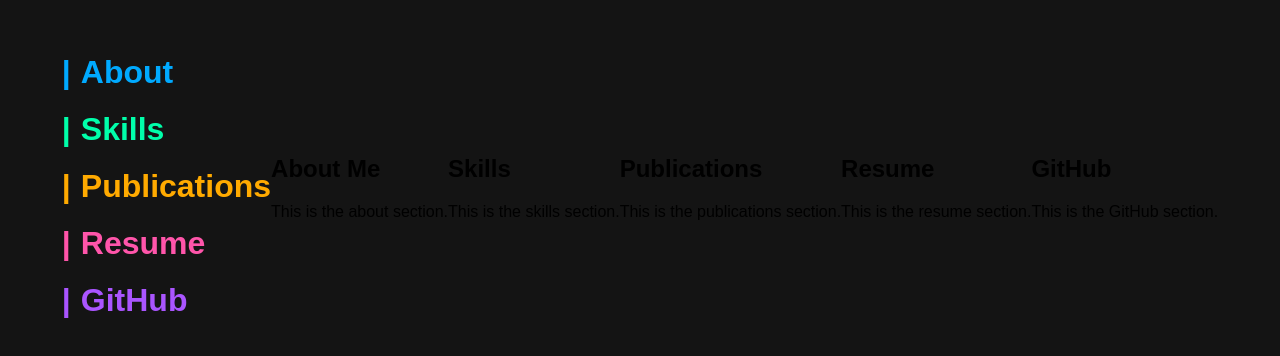
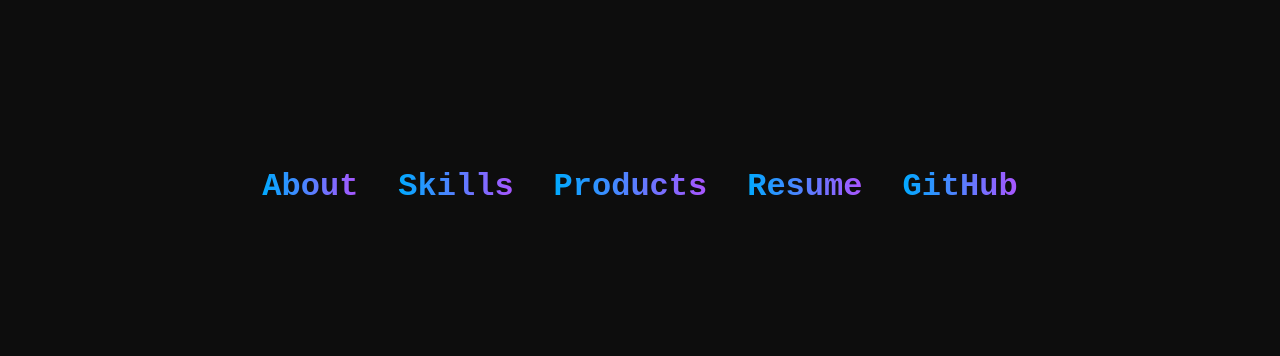
Before and after one commit to Celinenana/Celinenana.github.io, a plain HTML site: page index.html in a window 1280 px wide. Shown: the part 214-570 px from the top of the page. Drawn offline with Linux system fonts and the light colour scheme.

Commit message:
commit 2

```diff
--- a/index.html
+++ b/index.html
@@ -8,33 +8,12 @@
 </head>
 <body>
     <div class="main-container">
-        <a href="#about" class="nav-link" id="about-link">About</a>
-        <a href="#skills" class="nav-link" id="skills-link">Skills</a>
-        <a href="#publications" class="nav-link" id="publications-link">Publications</a>
-        <a href="#resume" class="nav-link" id="resume-link">Resume</a>
-        <a href="#github" class="nav-link" id="github-link">GitHub</a>
+        <a href="#about" class="nav-link animated-link" id="about-link">About</a>
+        <a href="#skills" class="nav-link animated-link" id="skills-link">Skills</a>
+        <a href="#products" class="nav-link animated-link" id="products-link">Products</a>
+        <a href="#resume" class="nav-link animated-link" id="resume-link">Resume</a>
+        <a href="#github" class="nav-link animated-link" id="github-link">GitHub</a>
     </div>
-
-    <section id="about">
-        <h2>About Me</h2>
-        <p>This is the about section.</p>
-    </section>
-    <section id="skills">
-        <h2>Skills</h2>
-        <p>This is the skills section.</p>
-    </section>
-    <section id="publications">
-        <h2>Publications</h2>
-        <p>This is the publications section.</p>
-    </section>
-    <section id="resume">
-        <h2>Resume</h2>
-        <p>This is the resume section.</p>
-    </section>
-    <section id="github">
-        <h2>GitHub</h2>
-        <p>This is the GitHub section.</p>
-    </section>
 
 </body>
 </html>
--- a/styles.css
+++ b/styles.css
@@ -5,38 +5,49 @@ body {
     display: flex;
     justify-content: center;
     align-items: center;
-    background-color: #141414; /* Dark background color */
-    font-family: Arial, sans-serif;
+    background-color: #0d0d0d; /* Dark background */
+    font-family: 'Courier New', Courier, monospace;
+    color: #ffffff;
 }
 
 .main-container {
     display: flex;
-    flex-direction: column;
-    align-items: flex-start;
-    gap: 20px;
+    flex-direction: row;
+    align-items: center;
+    justify-content: center;
+    gap: 40px;
 }
 
 .nav-link {
-    color: #ffffff;
     font-size: 2rem;
     font-weight: bold;
     text-decoration: none;
-    display: block;
-    transition: color 0.3s ease-in-out;
+    display: inline-block;
+    background: linear-gradient(90deg, #00aaff, #aa55ff);
+    -webkit-background-clip: text;
+    background-clip: text; /* Standard property for compatibility */
+    color: transparent;
+    transition: background-size 0.3s ease-in-out, transform 0.3s ease-in-out;
+    position: relative;
 }
 
-#about-link { color: #00aaff; } /* Blue */
-#skills-link { color: #00ffaa; } /* Green */
-#publications-link { color: #ffaa00; } /* Yellow */
-#resume-link { color: #ff55aa; } /* Pink */
-#github-link { color: #aa55ff; } /* Purple */
-
 .nav-link:hover {
+    background-size: 200%;
+    transform: scale(1.1);
     opacity: 0.8;
 }
 
-.nav-link::before {
-    content: "|";
-    color: inherit;
-    margin-right: 10px;
+.animated-link::after {
+    content: '';
+    position: absolute;
+    left: 0;
+    bottom: -5px;
+    width: 0;
+    height: 3px;
+    background: linear-gradient(90deg, #00aaff, #aa55ff);
+    transition: width 0.3s ease-in-out;
 }
+
+.animated-link:hover::after {
+    width: 100%;
+}
```
